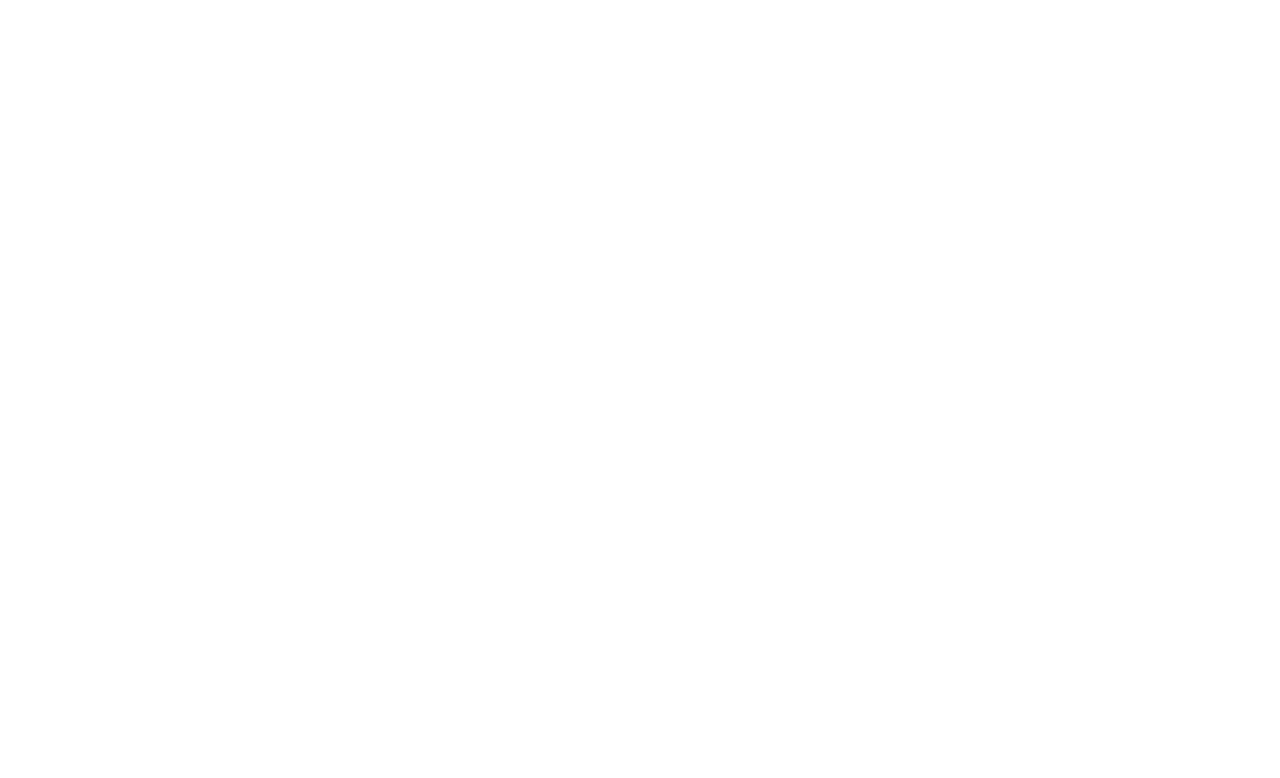
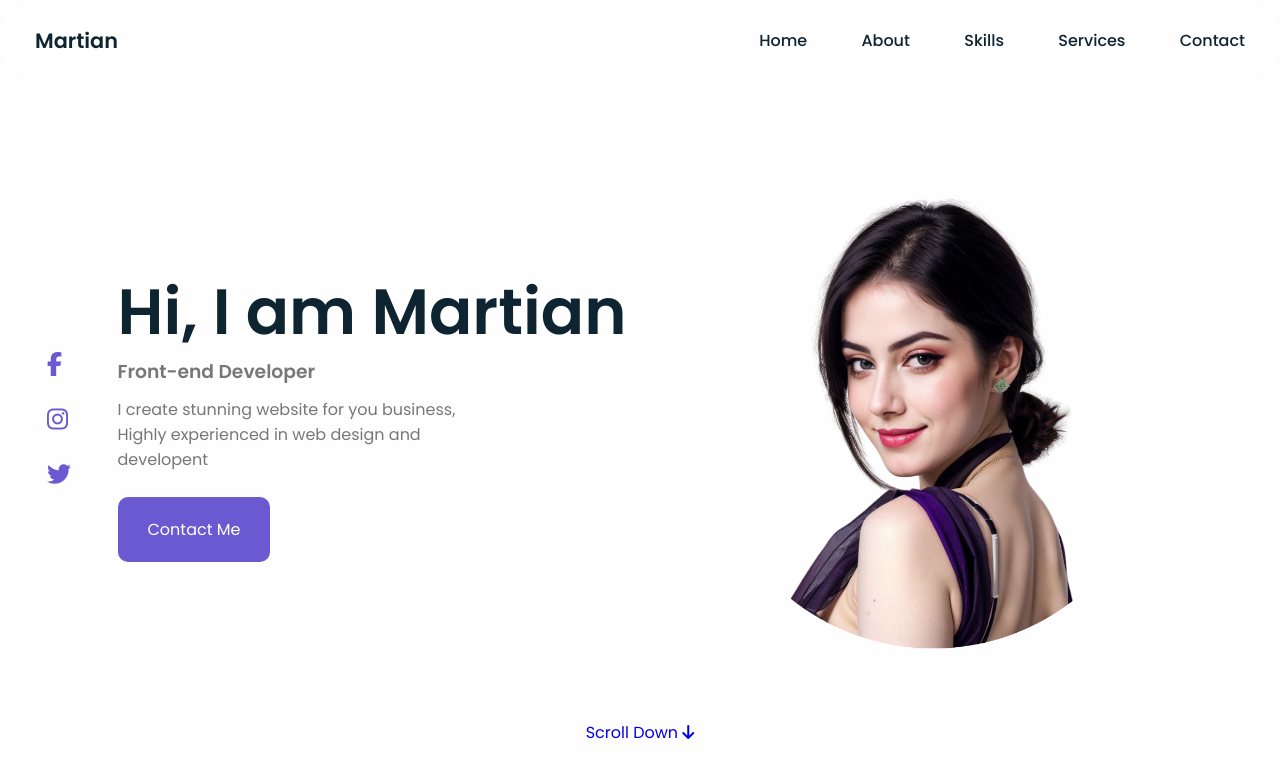
Before and after one commit to Savant-Syntax/Responsive-Portfolio, a plain HTML site: page index.html in a window 1280 px wide. Drawn offline with Linux system fonts and the light colour scheme.

Commit message:
Completed the section 1

```diff
--- a/index.html
+++ b/index.html
@@ -3,7 +3,7 @@
   <head>
     <meta charset="UTF-8" />
     <meta name="viewport" content="width=device-width, initial-scale=1.0" />
-    <title>Personal-Responsive-Portfolio</title>
+    <title>Responsive Personal Portfolio</title>
     <link rel="stylesheet" href="style.css" />
     <link
       rel="stylesheet"
@@ -11,6 +11,48 @@
     />
   </head>
   <body>
+    <!--=====Header=====-->
+    <header>
+      <div class="nav-bar">
+        <a href="#" class="logo">Martian</a>
+        <div class="navigation">
+          <div class="nav-items">
+            <a href="#home">Home</a>
+            <a href="#about">About</a>
+            <a href="#skills">Skills</a>
+            <a href="#sevices">Services</a>
+            <a href="#contact">Contact</a>
+          </div>
+        </div>
+      </div>
+    </header>
+
+    <!--=====Home section=====-->
+    <section class="home" id="home">
+      <div class="home-container">
+        <div class="media-icons">
+          <a href="#"><i class="fab fa-facebook-f"></i></a>
+          <a href="#"><i class="fab fa-instagram"></i></a>
+          <a href="#"><i class="fab fa-twitter"></i></a>
+        </div>
+        <div class="info">
+          <h2>Hi, I am Martian</h2>
+          <h3>Front-end Developer</h3>
+          <p>
+            I create stunning website for you business, Highly experienced in
+            web design and developent
+          </p>
+          <a href="#" class="btn"
+            >Contact Me <i class="fa-arrow-circle-right"></i
+          ></a>
+        </div>
+        <div class="home-img"></div>
+      </div>
+      <a href="#about" class="scroll-down"
+        >Scroll Down <i class="fas fa-arrow-down"></i
+      ></a>
+    </section>
+
     <script src="app.js"></script>
   </body>
 </html>
--- a/style.css
+++ b/style.css
@@ -43,3 +43,140 @@
 html {
   scroll-behavior: smooth;
 }
+
+body {
+  color: var(--first-color);
+  background-color: var(--body-bg-color);
+  margin: 2rem 0 0 0;
+  transition: 0.5s ease;
+}
+
+a {
+  text-decoration: none;
+}
+
+li {
+  list-style: none;
+}
+
+/*===== Header =====*/
+header {
+  z-index: 99999;
+  width: 100%;
+  position: fixed;
+  top: 0;
+  left: 0;
+  backdrop-filter: blur(20px);
+  transition: 0.6s ease;
+}
+
+.nav-bar {
+  position: relative;
+  height: calc(4rem + 1rem);
+  max-width: 1250px;
+  display: flex;
+  justify-content: space-between;
+  align-items: center;
+  margin-left: auto;
+  margin-right: auto;
+  padding: 0 20px;
+  transition: 0.6s ease;
+}
+
+.nav-bar .logo {
+  color: var(--first-color);
+  font-size: 1.3rem;
+  font-weight: 600;
+}
+.nav-items a {
+  color: var(--first-color);
+  font-size: var(--normal-font-size);
+  font-weight: 500;
+}
+
+.nav-items a:not(:last-child) {
+  margin-right: 50px;
+}
+
+.nav-items a:hover {
+  color: var(--second-color);
+}
+
+/*===== Home section =====*/
+.home {
+  position: relative;
+  max-width: 1250px;
+  min-height: 100vh;
+  margin-left: auto;
+  margin-right: auto;
+  padding: 4rem 2rem;
+  flex-direction: column;
+}
+
+.home .home-container {
+  display: flex;
+  justify-content: space-between;
+  align-items: center;
+  width: 100%;
+}
+
+.home-container .media-icons {
+  display: flex;
+  flex-direction: column;
+  margin-right: 40px;
+}
+
+.home-container .media-icons a {
+  color: var(--second-color);
+  font-size: 1.5em;
+  margin: 10px 0;
+}
+
+.home-container .media-icons a:hover {
+  color: var(--hover-color);
+}
+
+.home-container .info h2 {
+  font-size: 4em;
+  font-weight: 600;
+  line-height: 70px;
+}
+
+.home-container .info h3 {
+  color: var(--third-color);
+  font-feature-settings: 1.3em;
+  font-weight: 600;
+  line-height: 50px;
+}
+
+.home-container .info p {
+  color: var(--third-color);
+  font-size: var(--normal-font-size);
+  max-width: 350px;
+}
+
+.btn {
+  background: var(--second-color);
+  color: #fff;
+  font-size: var(--normal-font-size);
+  display: inline-block;
+  margin-top: 25px;
+  padding: 20px 30px;
+  letter-spacing: 1;
+  border-radius: 10px;
+}
+
+.home-img {
+  width: 600px;
+  height: 600px;
+  background-image: url(./asset/profile01.png);
+  background-size: cover;
+  position: relative;
+}
+
+/*=====Common styles for all sections====*/
+section {
+  display: flex;
+  justify-content: center;
+  align-items: center;
+}
```
Also changed, not shown: asset/profile01.png (added).
